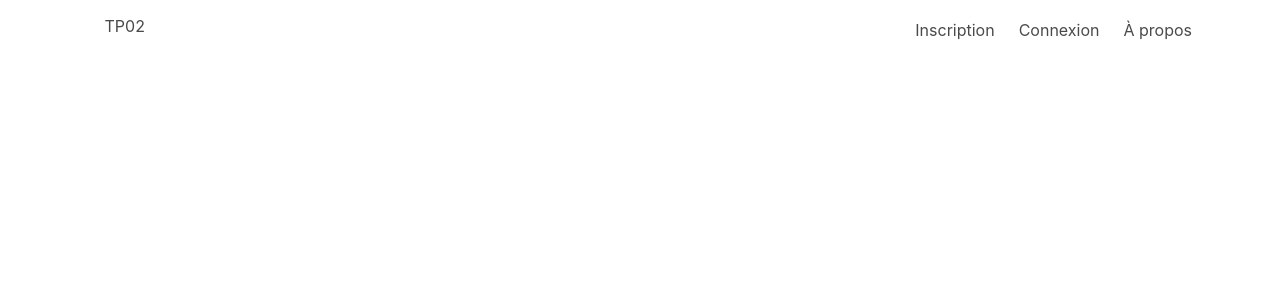
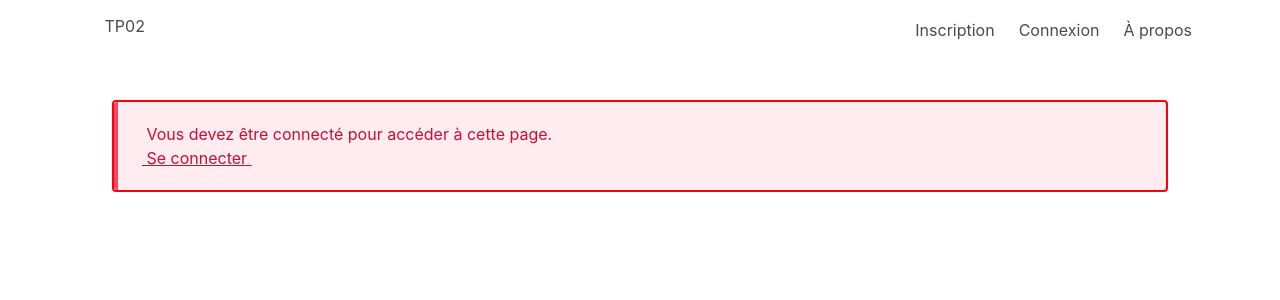
Before and after one commit to e1730934/ApplicationsClientesWeb_TP02, a Vue app: page /playEpisode/1 in a window 1280 px wide. Shown: the top 300 px of the page. Built offline with nearby package versions, Linux system fonts and the light colour scheme; no server answers.

Commit message:
Fix bug PlayEpisodeView.vue

```diff
--- a/src/views/PlayEpisodeView.vue
+++ b/src/views/PlayEpisodeView.vue
@@ -1,9 +1,9 @@
 <template>
-    <div class="container" v-if="episodeData!==null">
+    <div class="container">
         <div class="section">
-            <div class="content">
+            <div class="content"  v-if="$store.state.token===''">
                 <div tabindex="0" class="messages">
-                    <div class="message is-danger" v-if="$store.state.token===''"
+                    <div class="message is-danger"
                          style="white-space: pre;
                 border-color: red; border-width: 2px; border-style: solid;">
                         <p role="alert" class="message-body">
@@ -16,7 +16,7 @@
                 </div>
             </div>
         </div>
-        <main v-if="$store.state.token!==''">
+        <main v-if="$store.state.token!=='' && episodeData!==null">
             <video autoplay controls muted>
                 <source v-bind:src="episodeData.videoURL" type="video/mp4">
             </video>
@@ -31,7 +31,6 @@ export default {
     data() {
         return {
             episodeData: null,
-            error: false,
         };
     },
     mounted() {
@@ -39,6 +38,7 @@ export default {
     },
     methods: {
         async fetchEpisodes() {
+            if (this.$store.state.token !== '') {
                 const {
                     id,
                 } = this.$route.params;
@@ -51,6 +51,7 @@ export default {
                 });
                 if (response.ok) {
                     this.episodeData = await response.json();
+                }
             }
         },
     },
```
Lines whose indentation alone changed are shown as unchanged.
